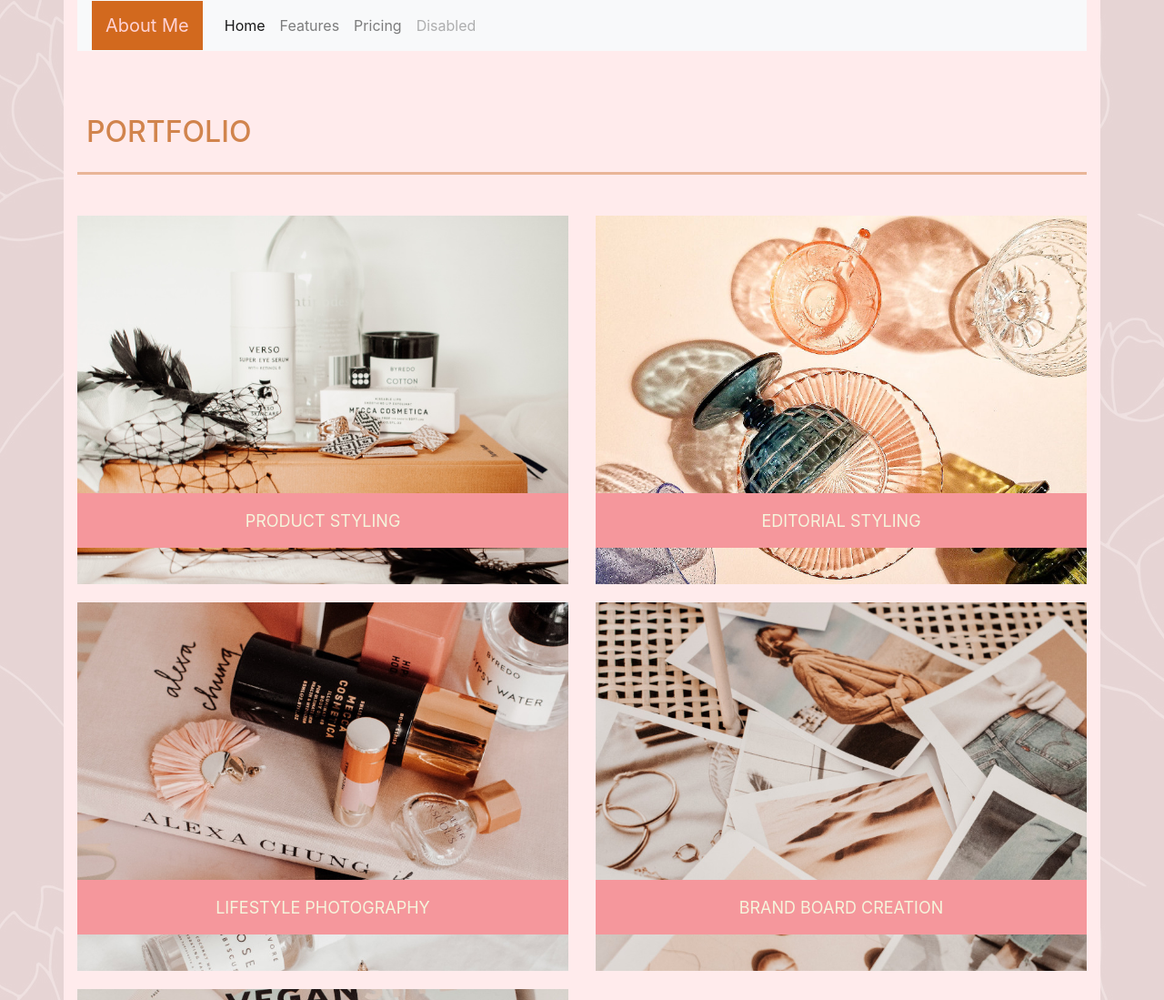
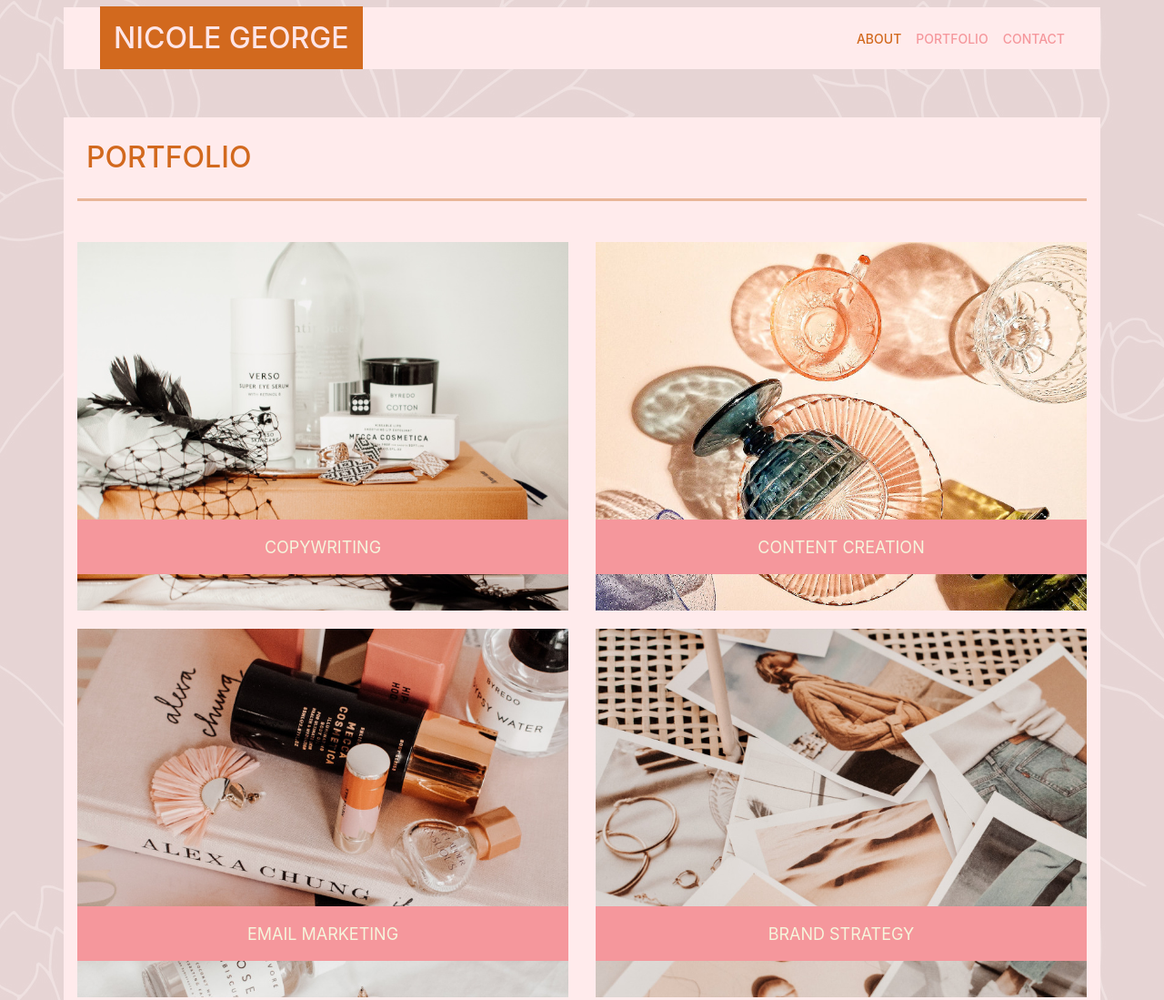
Before and after one commit to NicoleGeorge/portfolio, a plain HTML site: page portfolio.html in a window 1280 px wide. Shown: the top 1099 px of the page at 91% size. Drawn offline with nearby package versions, Linux system fonts and the light colour scheme.

Commit message:
added new navbar to all pages. cleaned up previous comments.

```diff
--- a/css/style.css
+++ b/css/style.css
@@ -12,7 +12,7 @@
   margin: 45px 0;
   padding: 25px 10px;
   text-transform: uppercase;
-  color: rgb(209, 132, 77);
+  color: chocolate;
   border-bottom: 3px solid rgba(216, 141, 88, 0.568);
 }
 
@@ -23,8 +23,16 @@
   color:  #f5979c;
 }
 
+.navbar-nav .nav-link {
+  padding-right: 20px;
+  padding-left: 0;
+}
+
 a {
   color: #f5979c;
+  font-size: 14px;
+  font-weight: 500;
+  text-transform: uppercase;
   text-decoration: none;
   background-color: transparent;
 }
@@ -38,7 +46,7 @@
 }
 
 .navbar-brand span {
-  color:  #ffd2d4;
+  color:  #fee5e7;
   background-color: chocolate;
   padding: 15px 15px;
 }
@@ -58,13 +66,10 @@
 @media (max-width: 579px) {
   .nav-link {
     text-align: center !important;
-    margin: 10px 25px 10px 65px;
+    margin: 10px 25px 10px 45px;
     padding: 2px 2px;
   }
-}
-
-@media (max-width: 579px) {
-.navbar-brand {
+  .navbar-brand {
     margin: 0;
     background-color: chocolate;
     text-align: center !important;
@@ -122,6 +127,7 @@
 form {
   font-size: 14px;
   text-transform: uppercase;
+  font-weight: 400;
   color: rgb(216, 143, 33);
 }
 
--- a/portfolio.html
+++ b/portfolio.html
@@ -16,31 +16,28 @@
 
   <body>
 
+    <!-- navbar section-->
+    <header>
+      <nav class="navbar navbar-expand-lg fixed-navbar-light flex-column flex-md-col bd-light">
+       <div id="header_container" class="container">
+         <div id="header" class="col-md-3 col-sm-5 col-12 navbar-brand py-3">
+           <h2 class="d-inline align-right"><span class="nav-title">Nicole George</span></h2>
+         </div>
+           <div id="navbar_item" class="navbar-nav-scroll ml-md-auto">
+             <div class="navbar-nav float-right text-right bd-navbar-nav flex-row pr-3">
+               <a class="nav-item nav-link active" href="index.html">About<span></span></a>
+               <a class="nav-item nav-link" href="portfolio.html">Portfolio<span></span></a>
+               <a class="nav-ite nav-link" href="contact.html">Contact<span></span></a>
+             </div>
+           </div>
 
+       </div>
+     </nav>
+   </header>
 
-<!-- main content -->
+   <!-- main content -->
+  <main class="container">
 
-
-    <!-- portfolio title-->
-  <main class="container">
-    <!-- navbar section-->
-
-   <nav class="navbar navbar-expand-lg navbar-light bg-light">
-    <a class="navbar-brand" href="#"><span>About Me</span></a>
-    <button class="navbar-toggler" type="button" data-toggle="collapse" data-target="#navbarNavAltMarkup" aria-controls="navbarNavAltMarkup" aria-expanded="false" aria-label="Toggle navigation">
-      <span class="navbar-toggler-icon"></span>
-    </button>
-    <div class="collapse navbar-collapse" id="navbarNavAltMarkup">
-      <div class="navbar-nav float-right text-right pr-3">
-        <a class="nav-item nav-link active" href="#">Home<span class="sr-only">(current)</span></a>
-        <a class="nav-item nav-link" href="#">Features</a>
-        <a class="nav-item nav-link" href="#">Pricing</a>
-        <a class="nav-item nav-link disabled" href="#" tabindex="-1" aria-disabled="true">Disabled</a>
-      </div>
-    </div>
-  </nav>
-
-   <!-- navbar section-->
     <div class="portfolio">
     <h2>Portfolio</h2>
 
@@ -51,14 +48,14 @@
       <div class="col-xl-6 col-lg-6 col-md-6 col-sm-12 col-12">
         <img width="100%" class="portfolio-images" src="img/styling-1.jpg" alt="beauty product styled on top of LV coffee table book">
         <div class="portfolio-text-container">
-          <p>product styling</p>
+          <p>copywriting</p>
         </div>
       </div>
     <!-- first row / right column-->
       <div class="col-xl-6 col-lg-6 col-md-6 col-sm-12 col-12">
         <img width="100%" class="portfolio-images" src="img/styling-2.jpg" alt="vintage glasses styled against a blush backdrop">
         <div class="portfolio-text-container">
-          <p>editorial styling</p>
+          <p>content creation</p>
         </div>
       </div>
     </div>
@@ -68,14 +65,14 @@
       <div class="col-xl-6 col-lg-6 col-md-6 col-sm-12 col-12">
         <img width="100%" class="portfolio-images" src="img/styling-3.jpg" alt="Mecca beauty product vanity shot with Alexa Chung book">
         <div class="portfolio-text-container">
-          <p>lifestyle photography</p>
+          <p>email marketing</p>
         </div>
       </div>
     <!-- second row / right column-->
       <div class="col-xl-6 col-lg-6 col-md-6 col-sm-12 col-12">
         <img width="100%" class="portfolio-images" src="img/styling-4.jpg" alt="fashion magazine cut-out spread ready for styling">
         <div class="portfolio-text-container">
-          <p>brand board creation</p>
+          <p>brand strategy</p>
         </div>
       </div>
     </div>
@@ -84,7 +81,7 @@
       <div class="col-xl-6 col-lg-6 col-md-6 col-sm-12 col-12">
         <img width="100%" class="portfolio-images" src="img/styling-5.jpg" alt="Mecca beauty product vanity shot with Alexa Chung book">
         <div class="portfolio-text-container">
-          <p>lifestyle photography</p>
+          <p>social media</p>
         </div>
       </div>
 
```
Also changed, not shown: contact.html (+21 -22 lines), index.html (+1 -9 lines), 1 other file.
